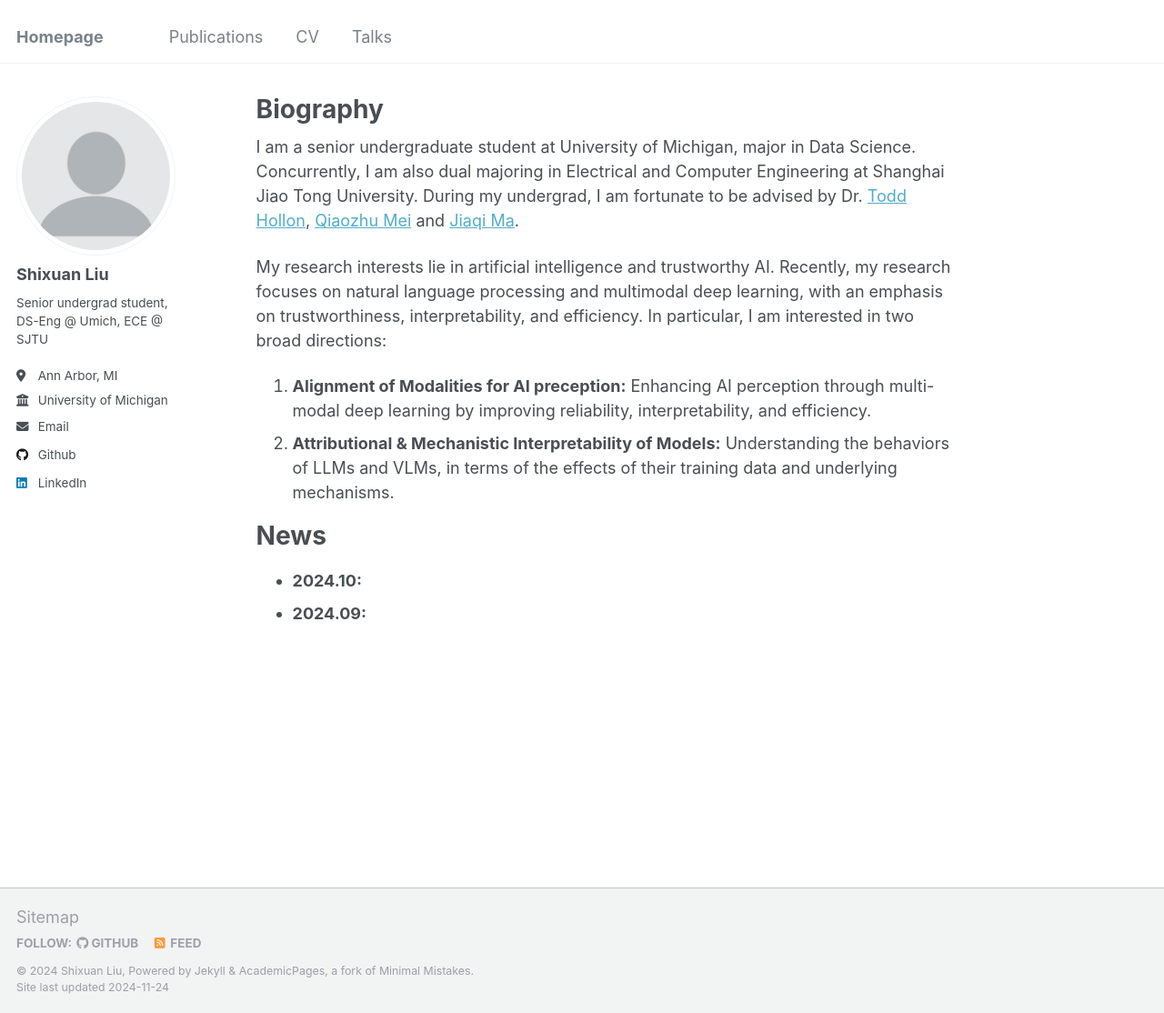
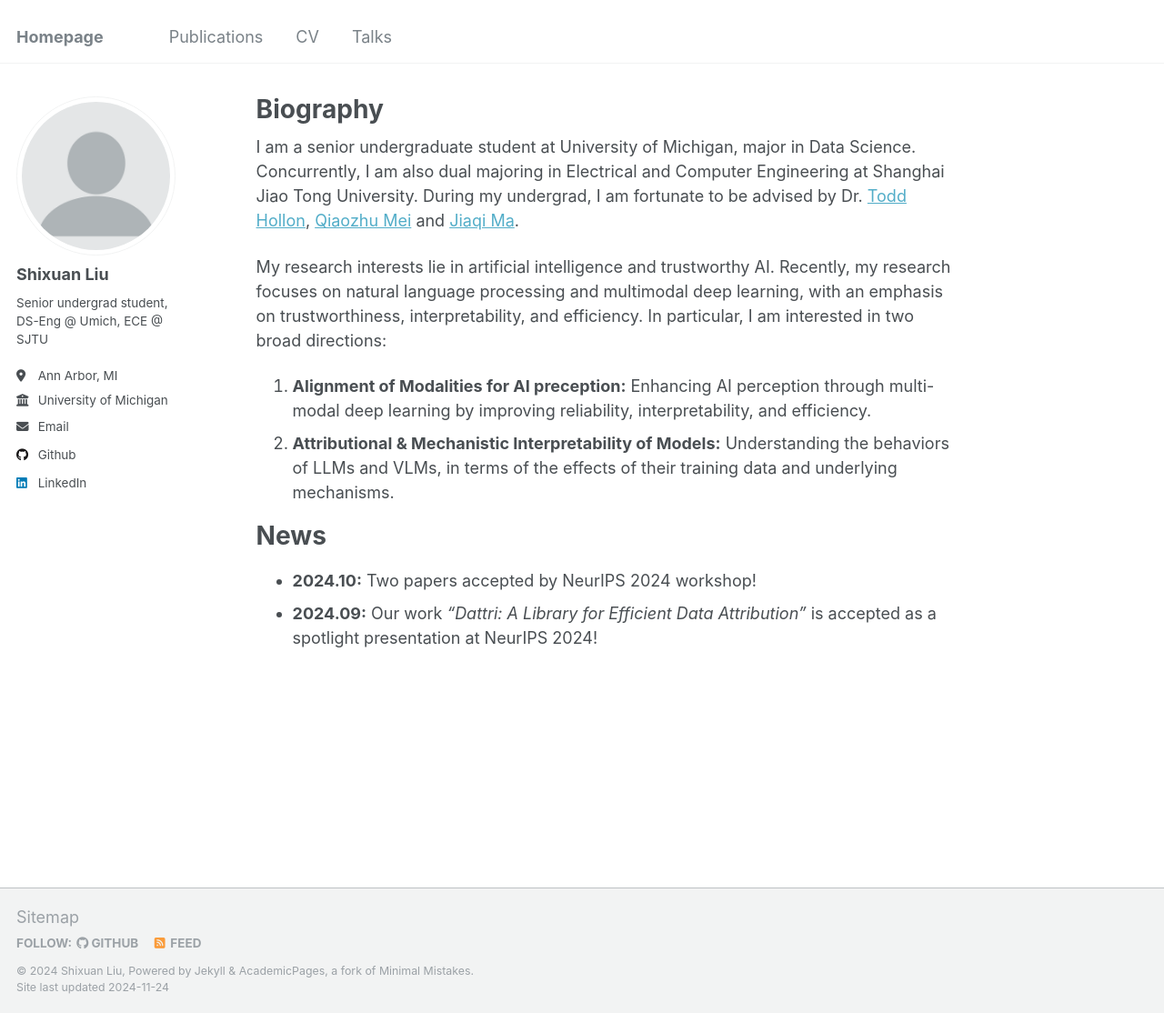
Before and after one commit to sx-liu/sx-liu.github.io, a Jekyll site: the page built from _pages/about.md, in a window 1280 px wide and 1114 px high. Shown: the whole window at 91% size. Built offline with Jekyll 4.4.1, drawn with Linux system fonts in a browser that asks for light colours.

Commit message:
Update about page

```diff
--- a/_pages/about.md
+++ b/_pages/about.md
@@ -16,5 +16,5 @@ My research interests lie in artificial intelligence and trustworthy AI. Recentl
 
 News
 ======
-- **2024.10:**
-- **2024.09:**
+- **2024.10:** Two papers accepted by NeurIPS 2024 workshop!
+- **2024.09:** Our work _"Dattri: A Library for Efficient Data Attribution"_ is accepted as a spotlight presentation at NeurIPS 2024!
```
